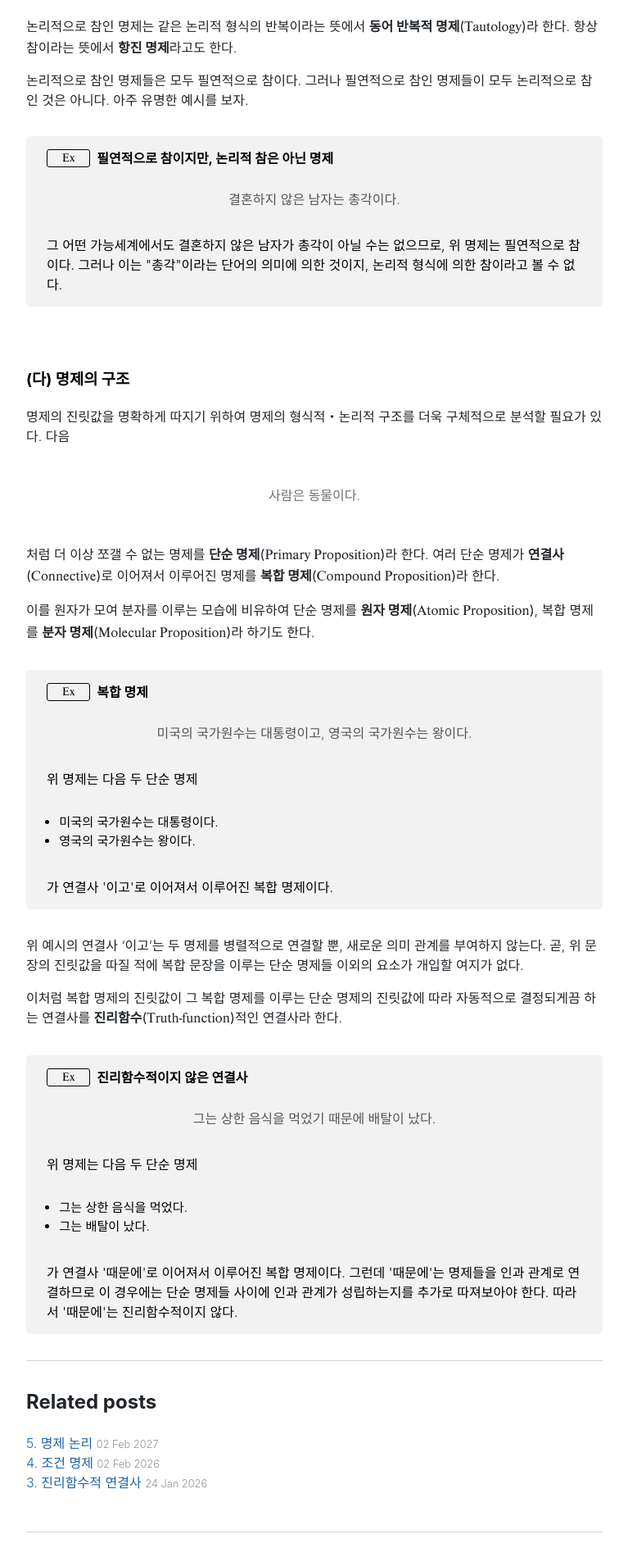
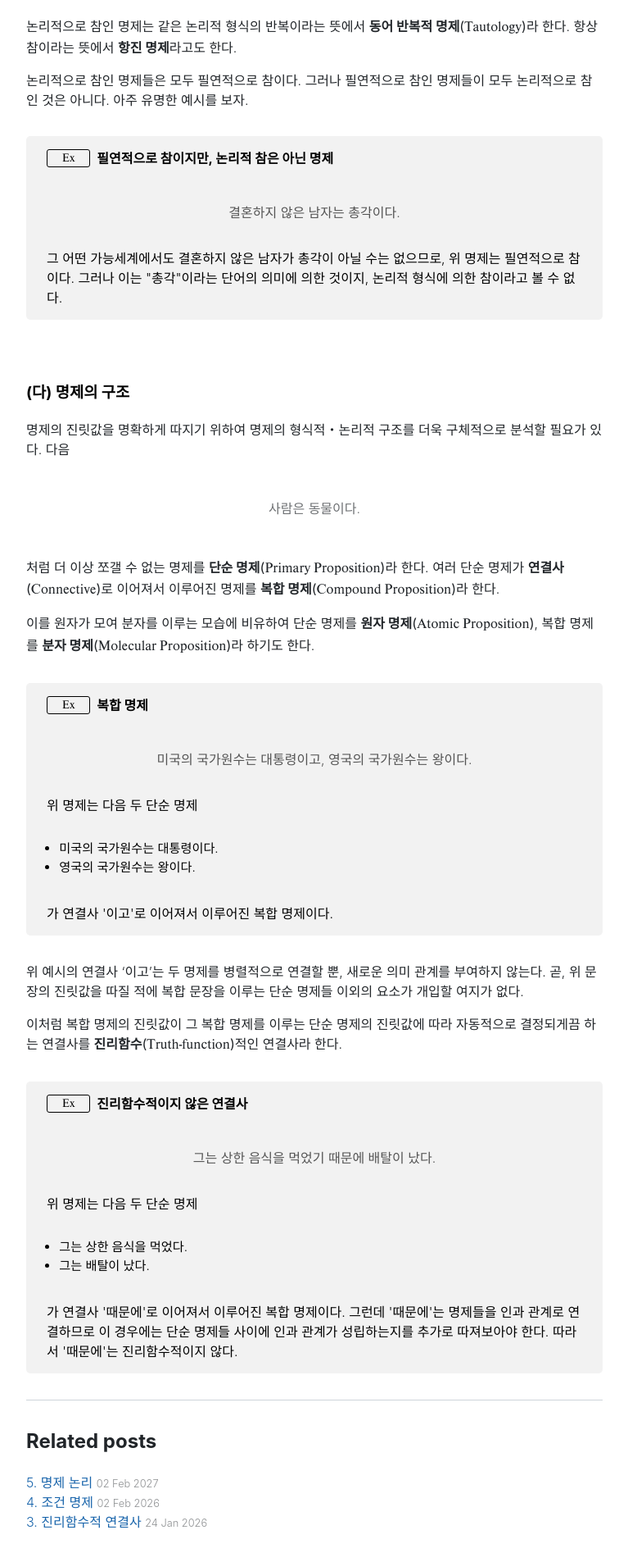
Before and after one commit to Log-zero/Log-zero.github.io, a Jekyll site: the page built from _posts/2026-01-09-명제.md, in a window 1280 px wide. Shown: the part 2252-4157 px from the top of the page at 82% size, without its empty margins (256-1023 px from the left). Built offline with Jekyll 4.4.1, drawn with Linux system fonts in a browser that asks for light colours; nearby versions of some CDN libraries.

Commit message:
blockquote

```diff
--- a/assets/css/blockquote.css
+++ b/assets/css/blockquote.css
@@ -13,7 +13,7 @@ article.post blockquote {
 
 article.post blockquote.callout {
   margin: 0;
-  padding: 1em 0 2em 0;
+  padding: 2em 0 2em 0;
   border-left: none;
   text-align: center;
   font-style: normal;
```
